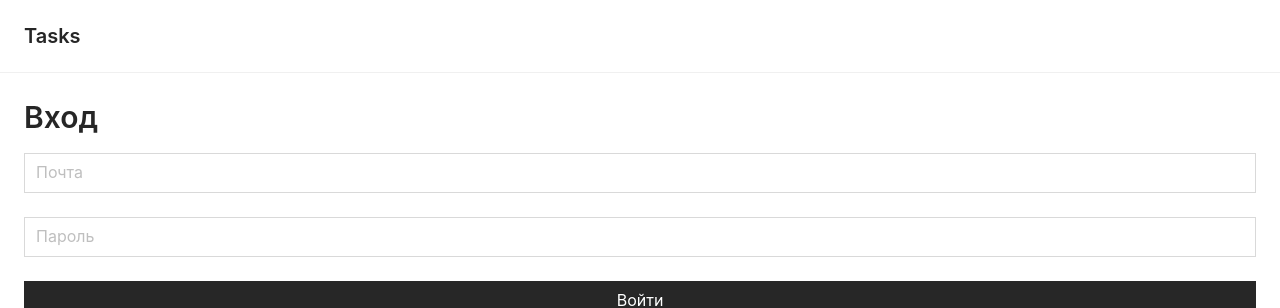
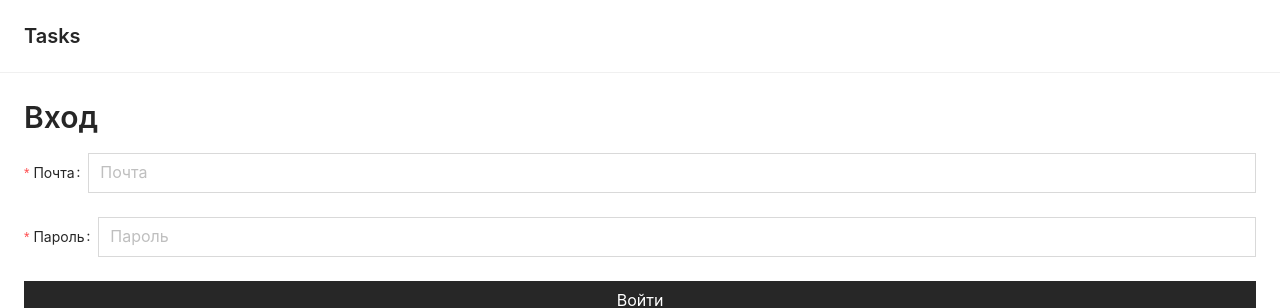
Before and after one commit to tasks-xlva/frontend, a React (Create React App) app: page /login in a window 1280 px wide. Shown: the top 308 px of the page. Built offline with nearby package versions, Linux system fonts and the light colour scheme.

Commit message:
[feat] add labels for inputs

```diff
--- a/src/pages/login/login.tsx
+++ b/src/pages/login/login.tsx
@@ -10,12 +10,14 @@ export const Login = () => {
       <Typography.Title level={2}>Вход</Typography.Title>
       <Form onFinish={handleLogin}>
         <Form.Item
+          label='Почта'
           name='email'
           rules={[{ required: true, message: 'Введите почту' }]}
         >
           <Input placeholder='Почта' />
         </Form.Item>
         <Form.Item
+          label='Пароль'
           name='password'
           rules={[{ required: true, message: 'Введите пароль' }]}
         >
--- a/src/pages/restore/restore.tsx
+++ b/src/pages/restore/restore.tsx
@@ -8,6 +8,7 @@ export const Restore = () => {
       <Typography.Title level={2}>Сброс пароля</Typography.Title>
       <Form>
         <Form.Item
+          label='Почта'
           name='email'
           rules={[{ required: true, message: 'Введите почту' }]}
         >
--- a/src/pages/settings/settings.tsx
+++ b/src/pages/settings/settings.tsx
@@ -7,13 +7,13 @@ export const Settings = () => {
     <Grid>
       <Typography.Title level={2}>Настройки</Typography.Title>
       <Form>
-        <Form.Item name='Name' rules={[{ required: false }]}>
+        <Form.Item label='Имя' name='Name' rules={[{ required: false }]}>
           <Input placeholder='Имя' />
         </Form.Item>
-        <Form.Item name='Surname' rules={[{ required: false }]}>
+        <Form.Item label='Фамилия' name='Surname' rules={[{ required: false }]}>
           <Input placeholder='Фамилия' />
         </Form.Item>
-        <Form.Item name='Email' rules={[{ required: false }]}>
+        <Form.Item label='Почта' name='Email' rules={[{ required: false }]}>
           <Input type='email' placeholder='Почта' />
         </Form.Item>
         <Form.Item>
@@ -24,12 +24,14 @@ export const Settings = () => {
           </Link>
         </Form.Item>
         <Form.Item
+          label='Пароль'
           name='Password'
           rules={[{ required: true, message: 'Введите пароль' }]}
         >
           <Input type='password' placeholder='Пароль' />
         </Form.Item>
         <Form.Item
+          label='Новый пароль'
           name='New password'
           rules={[{ required: true, message: 'Введите новый пароль' }]}
         >
--- a/src/pages/signup/signup.tsx
+++ b/src/pages/signup/signup.tsx
@@ -9,36 +9,42 @@ export const Signup = () => {
       <Typography.Title level={2}>Регистрация</Typography.Title>
       <Form>
         <Form.Item
+          label='Имя'
           name='name'
           rules={[{ required: true, message: 'Введите имя' }]}
         >
           <Input placeholder='Имя' />
         </Form.Item>
         <Form.Item
+          label='Фамилия'
           name='surname'
           rules={[{ required: true, message: 'Введите фамилию' }]}
         >
           <Input placeholder='Фамилия' />
         </Form.Item>
         <Form.Item
+          label='Почта'
           name='email'
           rules={[{ required: true, message: 'Введите почту' }]}
         >
           <Input placeholder='Почта' />
         </Form.Item>
         <Form.Item
+          label='Логин'
           name='login'
           rules={[{ required: false, message: 'Введите логин' }]}
         >
           <Input placeholder='Логин' />
         </Form.Item>
         <Form.Item
+          label='Пароль'
           name='password'
           rules={[{ required: true, message: 'Введите пароль' }]}
         >
           <Input type='password' placeholder='Пароль' />
         </Form.Item>
         <Form.Item
+          label='Повторите пароль'
           name='repeat-password'
           rules={[{ required: true, message: 'Введите пароль' }]}
         >
--- a/src/pages/task/task.tsx
+++ b/src/pages/task/task.tsx
@@ -27,7 +27,7 @@ export const Task = () => {
       <Typography.Title level={2}>{taskId}</Typography.Title>
       <Input.TextArea />
       <Form>
-        <Form.Item name='deadline'>
+        <Form.Item label='Дедлайн' name='deadline'>
           <Input placeholder='Дедлайн' />
         </Form.Item>
       </Form>
```
